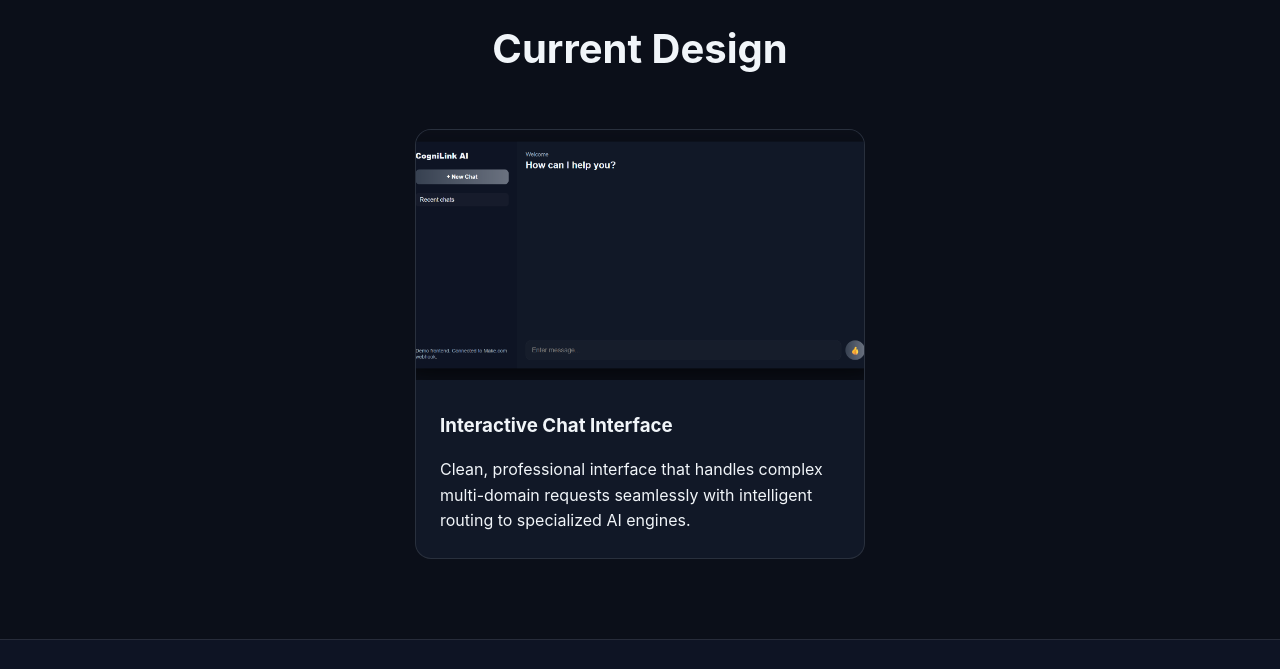
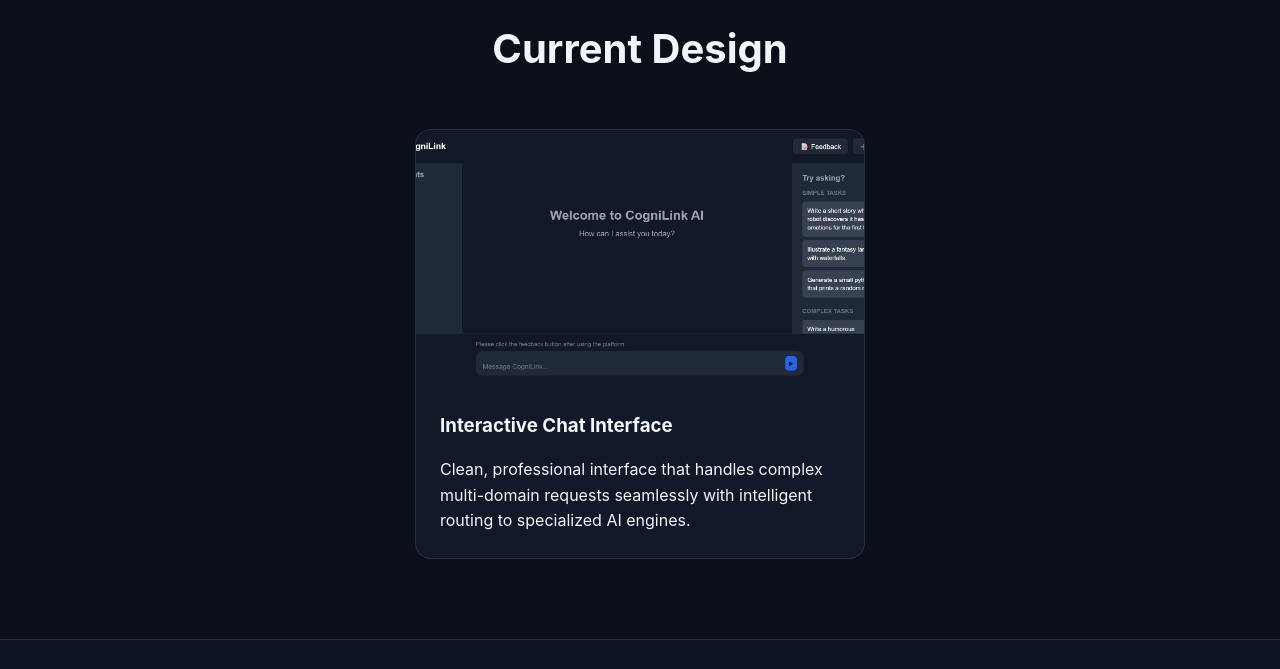
Before and after one commit to AyushGupta-0108/CogniLink-AI, a plain HTML site: page index.html in a window 1280 px wide. Shown: the part 3900-4569 px from the top of the page. Drawn offline with Linux system fonts and the light colour scheme.

Commit message:
Update index.html
Added new interface

```diff
--- a/index.html
+++ b/index.html
@@ -463,7 +463,7 @@
                 <h2 class="section-title">Current Design</h2>
                 <div class="demo-grid">
                     <div class="demo-card">
-                        <img src="Frontend.png" alt="CogniLink AI Interface" class="demo-image">
+                        <img src="Beta2-Frontend.png" alt="CogniLink AI Interface" class="demo-image">
                         <div class="demo-content">
                             <h3>Interactive Chat Interface</h3>
                             <p>Clean, professional interface that handles complex multi-domain requests seamlessly with intelligent routing to specialized AI engines.</p>
```
